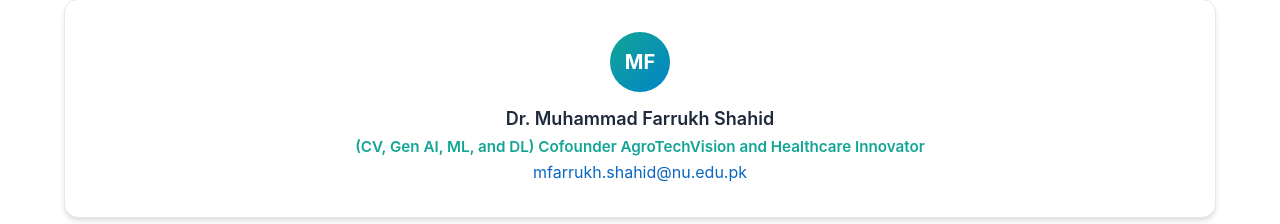
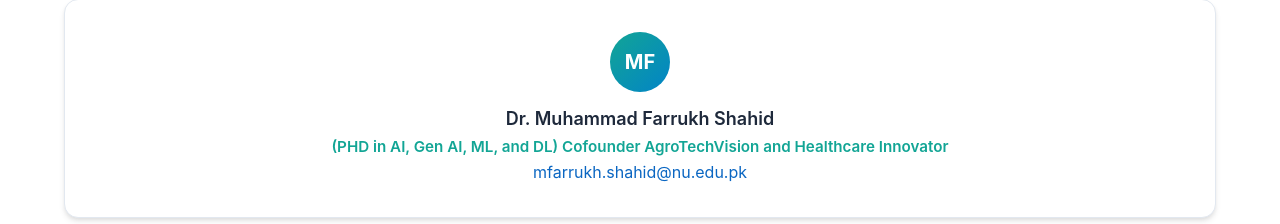
Before and after one commit to kAhad1/EPG, a website: page contact.html in a window 1280 px wide. Shown: the part 2487-2711 px from the top of the page. Drawn offline with Linux system fonts and the light colour scheme.

Commit message:
Update contact.html

```diff
--- a/contact.html
+++ b/contact.html
@@ -241,7 +241,7 @@
                             MF
                         </div>
                         <h3 class="mentor-name">Dr. Muhammad Farrukh Shahid</h3>
-                        <p class="mentor-title">(CV, Gen AI, ML, and DL) Cofounder AgroTechVision and Healthcare Innovator</p>
+                        <p class="mentor-title">(PHD in AI, Gen AI, ML, and DL) Cofounder AgroTechVision and Healthcare Innovator</p>
                             <a href="mailto:kabdulsammad660@gmail.com">mfarrukh.shahid@nu.edu.pk</a>
 
 
```
